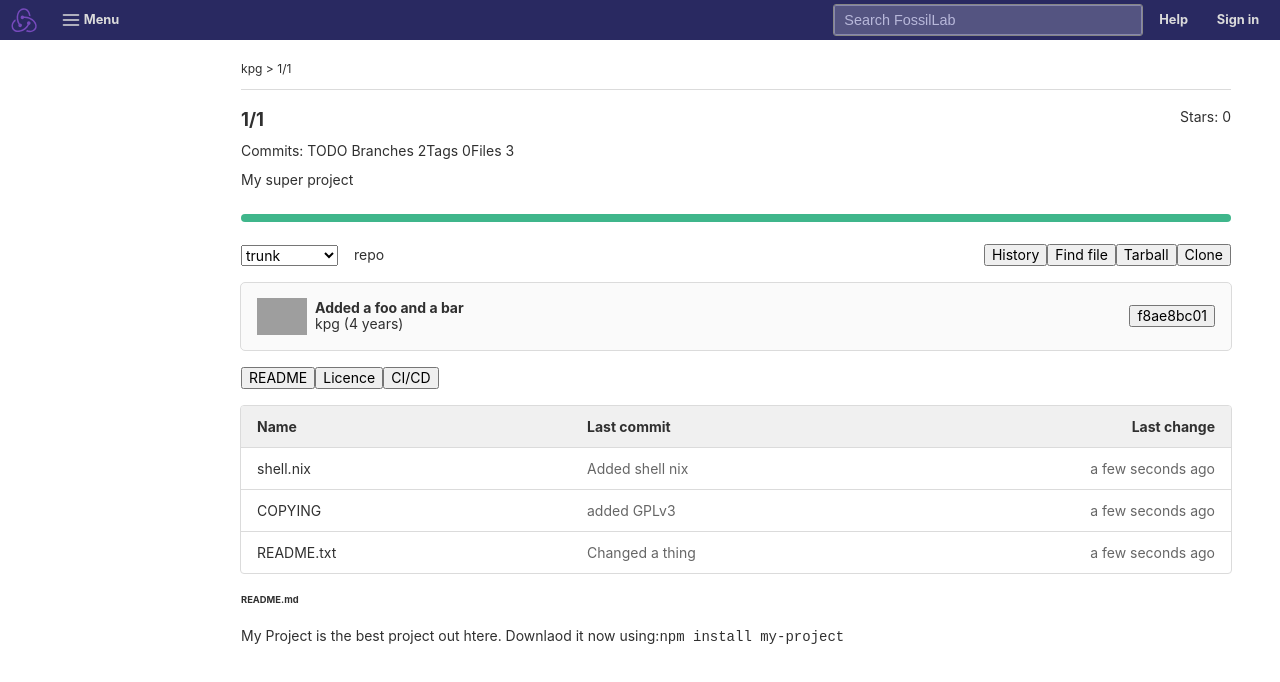
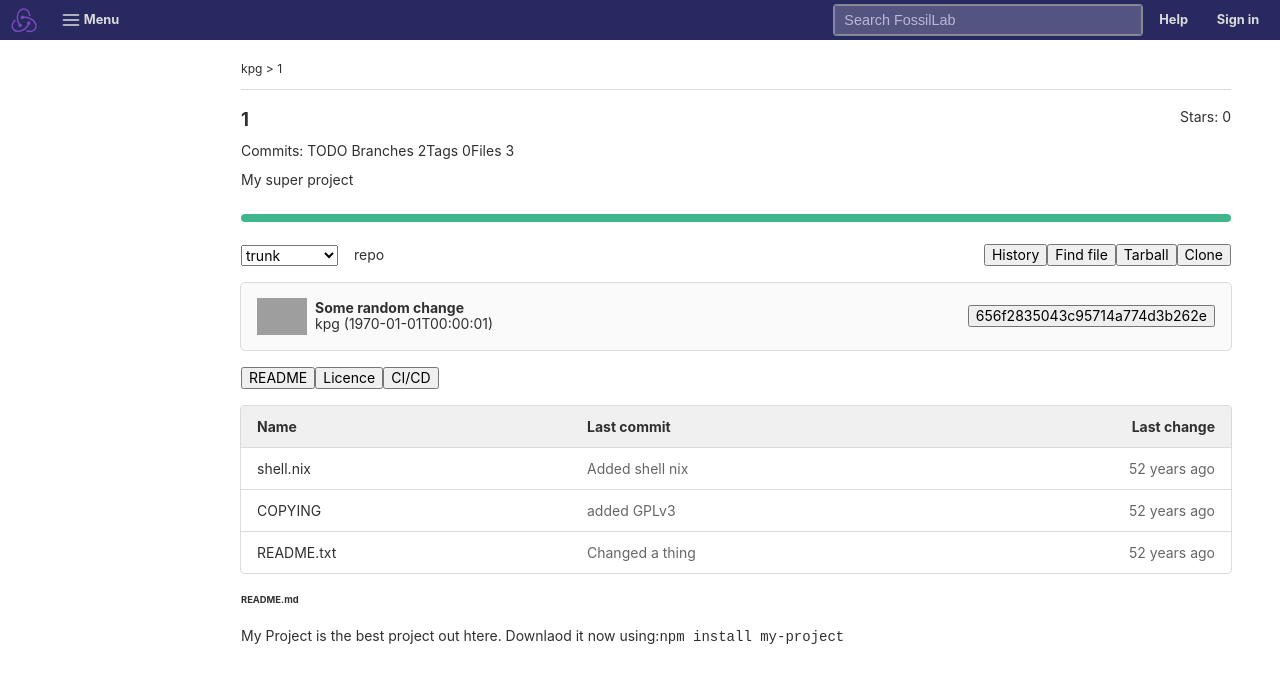
Before and after one commit to Uthar/litelab, a React (Create React App) app: page /1/1 in a window 1280 px wide. Shown: the top 682 px of the page. Built offline with nearby package versions, Linux system fonts and the light colour scheme; grey boxes are pictures that could not be loaded.

Commit message:
connected last commit information to redux

```diff
--- a/src/App.tsx
+++ b/src/App.tsx
@@ -16,7 +16,6 @@ import { IssuesPage } from './pages/IssuesPage';
 import { ProfilePage } from './pages/ProfilePage';
 import { PRPage } from './pages/PRPage';
 import { PullsPage } from './pages/PullsPage';
-import { RepoPage } from './pages/RepoPage';
 import { SettingsPage } from './pages/SettingsPage';
 import { TimelinePage } from './pages/TimelinePage';
 import { WikiPage } from './pages/WikiPage';
@@ -34,7 +33,7 @@ function App() {
           <Routes>
             <Route path="/" element={<HomePage />} />
             <Route path="/:owner" element={<ProfilePage />} />
-            <Route path="/:owner/:repo" element={<RepoPage />} />
+            <Route path="/:owner/:repo" element={<DirPage />} />
             <Route path="/:owner/:repo/timeline" element={<TimelinePage />} />
             <Route path="/:owner/:repo/dir/:branch" element={<DirPage />} />
             <Route path="/:owner/:repo/dir/:branch/*" element={<DirPage />} />
--- a/src/components/LastCommit.tsx
+++ b/src/components/LastCommit.tsx
@@ -1,24 +1,32 @@
 import React from 'react'
+import { useParams } from 'react-router-dom';
+import { useAppSelector } from '../hooks/redux';
 
-export type LastCommitProps = {
-    image: string;
-    comment: string;
-    user: string;
-    timestamp: string;
-    hash: string;
-}
+export function LastCommit() {
 
-export function LastCommit(props: LastCommitProps) {
+    const { owner, repo } = useParams()
+    const { commits } = useAppSelector(state => state.commits)
+
+    const lastCommit = commits[0]
+
+    if (!lastCommit) {
+        return (
+            <div>No commits</div>
+        )
+    }
+
+    const user = lastCommit.author
+
     return (
         <div className="last-commit">
             <div className="committer">
-                <img src={props.image}></img>
+                <img src={user.image.toString()}></img>
                 <div className="commit">
-                    <strong>{props.comment}</strong>
-                    <span>{props.user} ({props.timestamp})</span>
+                    <strong>{lastCommit.content}</strong>
+                    <span>{user.name} ({lastCommit.timestamp})</span>
                 </div>
             </div>
-            <button>{props.hash}</button>
+            <button>{lastCommit.hash}</button>
         </div>
     )
 }
--- a/src/components/RepoFiles.tsx
+++ b/src/components/RepoFiles.tsx
@@ -36,7 +36,7 @@ export function RepoFiles() {
             )
         } else {
             return dirs.map(({ name, commit }) => {
-                const isoDate = commit.timestamp.toISOString();
+                const timestamp = commit.timestamp;
                 return (
                     <tr key={name}>
                         <td
@@ -55,8 +55,8 @@ export function RepoFiles() {
                             </Link>
                         </td>
                         <td className="last-update">
-                            <span title={isoDate}>
-                                {moment(isoDate).fromNow()}
+                            <span title={timestamp}>
+                                {moment(timestamp).fromNow()}
                             </span>
                         </td>
                     </tr>
--- a/src/pages/DirPage.tsx
+++ b/src/pages/DirPage.tsx
@@ -8,6 +8,7 @@ import { LastCommit } from '../components/LastCommit'
 import { Readme } from '../components/Readme'
 import * as dirs from '../redux/dirSlice'
 import * as project from '../redux/projectSlice'
+import * as commits from '../redux/commitsSlice'
 import { RepoActions } from '../components/RepoActions'
 import { RepoFiles } from '../components/RepoFiles'
 import { RepoMetadata } from '../components/RepoMetadata'
@@ -16,19 +17,17 @@ import { RepoShortcuts } from '../components/RepoShortcuts'
 export function DirPage () {
 
     const dispatch = useDispatch();
-    const { owner, repo, branch } = useParams();
+    const { owner = "", repo = "", branch } = useParams();
     const location = useLocation();
     const path = location.pathname.split("/").slice(5).join("/")
 
     useEffect(() => {
-        if (repo)
-            dispatch(project.get(repo))
+        dispatch(project.get(repo))
     }, [owner, repo])
 
     useEffect(() => {
-        if (project && repo) {
-            dispatch(dirs.get([`${owner}/${repo}`, branch ?? "trunk", path ?? "/"]))
-        }
+        dispatch(dirs.get([`${owner}/${repo}`, branch ?? "trunk", path ?? "/"]))
+        dispatch(commits.get([owner, repo, 1, 15]))
     }, [owner, repo, branch])
 
 
@@ -39,13 +38,7 @@ export function DirPage () {
             <LangsBar/>
 
             <RepoActions/>
-            <LastCommit
-              image="https://galkowski.xyz/openjdk.jpg"
-              comment='Added a foo and a bar'
-              user="kpg"
-              timestamp='4 years'
-              hash="f8ae8bc01"
-            />
+            <LastCommit />
             <RepoShortcuts/>
             <RepoFiles/>
             <Readme/>
--- a/src/pages/RepoPage.tsx
+++ /dev/null
@@ -1,52 +0,0 @@
-import React, { useEffect } from 'react'
-import { useDispatch } from 'react-redux'
-import { useParams } from 'react-router-dom'
-import { Breadcrumbs } from '../components/Breadcrumbs'
-import { useAppSelector } from '../hooks/redux'
-import { LangsBar } from '../components/LangsBar'
-import { LastCommit } from '../components/LastCommit'
-import { Readme } from '../components/Readme'
-import * as dirs from '../redux/dirSlice'
-import * as project from '../redux/projectSlice'
-import { RepoActions } from '../components/RepoActions'
-import { RepoFiles } from '../components/RepoFiles'
-import { RepoMetadata } from '../components/RepoMetadata'
-import { RepoShortcuts } from '../components/RepoShortcuts'
-
-export function RepoPage () {
-
-    const dispatch = useDispatch();
-    const { owner, repo } = useParams();
-
-    useEffect(() => {
-        if (owner && repo)
-            dispatch(project.get(owner+'/'+repo))
-    }, [owner, repo])
-
-    useEffect(() => {
-        if (owner && repo) {
-            dispatch(dirs.get([owner+'/'+repo, "/"]))
-        }
-    }, [owner, repo])
-
-
-    return (
-        <main id="site">
-            <Breadcrumbs/>
-            <RepoMetadata/>
-            <LangsBar/>
-
-            <RepoActions/>
-            <LastCommit
-              image="https://galkowski.xyz/openjdk.jpg"
-              comment='Added a foo and a bar'
-              user="kpg"
-              timestamp='4 years'
-              hash="f8ae8bc01"
-            />
-            <RepoShortcuts/>
-            <RepoFiles/>
-            <Readme/>
-        </main>
-    )
-}
--- /dev/null
+++ b/src/redux/commitsSlice.ts
@@ -0,0 +1,44 @@
+import { createAsyncThunk, createSlice, PayloadAction } from '@reduxjs/toolkit';
+import { RootState } from './store';
+import { fetchCommits, fetchDir, fetchProject } from '../rest/litelabAPI';
+import { Commit, Dir, Repo } from '../vcs/vcs';
+
+
+export interface CommitsState {
+  commits: Commit[];
+  status: 'idle' | 'loading' | 'failed';
+}
+
+const initialState: CommitsState = {
+  commits: [],
+  status: 'idle',
+};
+
+export const get = createAsyncThunk(
+  'commits',
+  async ([repo, branch, page, pageSize]: [string, string, number, number]) => {
+    const response = await fetchCommits(repo, branch, page, pageSize);
+    return response.data;
+  }
+);
+
+export const commitsSlice = createSlice({
+  name: 'commits',
+  initialState,
+  reducers: {
+  },
+  extraReducers: (builder) => {
+    builder
+      .addCase(get.pending, (state) => {
+        state.status = 'loading';
+      })
+      .addCase(get.fulfilled, (state, action) => {
+        state.status = 'idle';
+        state.commits = action.payload;
+      });
+  },
+});
+
+export const { } = commitsSlice.actions;
+
+export default commitsSlice.reducer;
--- a/src/redux/store.ts
+++ b/src/redux/store.ts
@@ -1,11 +1,13 @@
 import { configureStore, ThunkAction, Action } from '@reduxjs/toolkit';
 import projectReducer from '../redux/projectSlice'
 import dirReducer from '../redux/dirSlice'
+import commitsReducer from '../redux/commitsSlice'
 
 export const store = configureStore({
   reducer: {
     project: projectReducer,
-    dir: dirReducer
+    dir: dirReducer,
+    commits: commitsReducer
   },
 });
 
--- a/src/rest/litelabAPI.ts
+++ b/src/rest/litelabAPI.ts
@@ -1,23 +1,24 @@
-import _ from "lodash";
-import { Dir, Repo } from "../vcs/vcs";
+import _, { partial, repeat, shuffle, times } from "lodash";
+import { Commit, Dir, Repo, User } from "../vcs/vcs";
 
 
-const mockDelay = 100;
+const mockDelay: number = 100;
+const mockUser: User = {
+  name: "kpg",
+  email: "kpg@karweusz.pl",
+  image: new URL("https://galkowski.xyz/openjdk.jpg")
+}
 
 ////// Repo
 
 const mockRepo = (name: string): Repo => {
   return {
     name,
-    author: {
-      name: "kpg",
-      email: "kpg@karweusz.pl",
-      image: new URL("https://galkowski.xyz/openjdk.jpg")
-    },
+    author: mockUser,
     content: "My super project",
     thread: [],
     tags: [],
-    timestamp: new Date(),
+    timestamp: "1970-01-01T00:00:01",
     stargazers: [],
     branches: [{name: "trunk"}, {name: "experiment"}],
     forkedFrom: null
@@ -37,7 +38,7 @@ const mockDirs = (): Dir[] => _.shuffle([
     name: "README.txt",
     commit: {
       hash: "13801293757019283123",
-      timestamp: new Date(),
+      timestamp: "1970-01-01T00:00:01",
       content: "Changed a thing"
     }
   },
@@ -45,7 +46,7 @@ const mockDirs = (): Dir[] => _.shuffle([
     name: "shell.nix",
     commit: {
       hash: "11231237019283123",
-      timestamp: new Date(),
+      timestamp: "1970-01-01T00:00:01",
       content: "Added shell nix"
     }
   },
@@ -53,7 +54,7 @@ const mockDirs = (): Dir[] => _.shuffle([
     name: "COPYING",
     commit: {
       hash: "2323223233",
-      timestamp: new Date(),
+      timestamp: "1970-01-01T00:00:01",
       content: "added GPLv3"
     }
   }
@@ -64,3 +65,21 @@ export function fetchDir(repo: string, branch: string, path: string) {
     setTimeout(() => resolve({ data: mockDirs() }), mockDelay)
   );
 }
+
+////// Commits
+const mockCommit = (branch: string): Commit => Object.assign({
+  author: mockUser,
+  content: "Some random change",
+  timestamp: "1970-01-01T00:00:01",
+  thread: [],
+  tags: [],
+  branch: { name: branch },
+  hash: shuffle("1234567890abcdef223344556677")
+})
+
+
+export function fetchCommits(repo: string, branch: string, page: number = 1, pageSize: number = 20) {
+  return new Promise<{ data: Commit[] }>((resolve) =>
+    setTimeout(() => resolve({ data: times(pageSize, partial(mockCommit, branch)) }), mockDelay)
+  );
+}
--- a/src/vcs/vcs.ts
+++ b/src/vcs/vcs.ts
@@ -2,7 +2,7 @@
 export type Post = {
     author: User;
     content: string;
-    timestamp: Date;
+    timestamp: string;
     thread: Post[];
     tags: Tag[]
 }
@@ -36,7 +36,7 @@ export type Tag = {
 
 export type Issue = Post & {
     title: string;
-    timestamp: Date;
+    timestamp: string;
     status: IssueStatus;
     assignee: User;
 }
```
